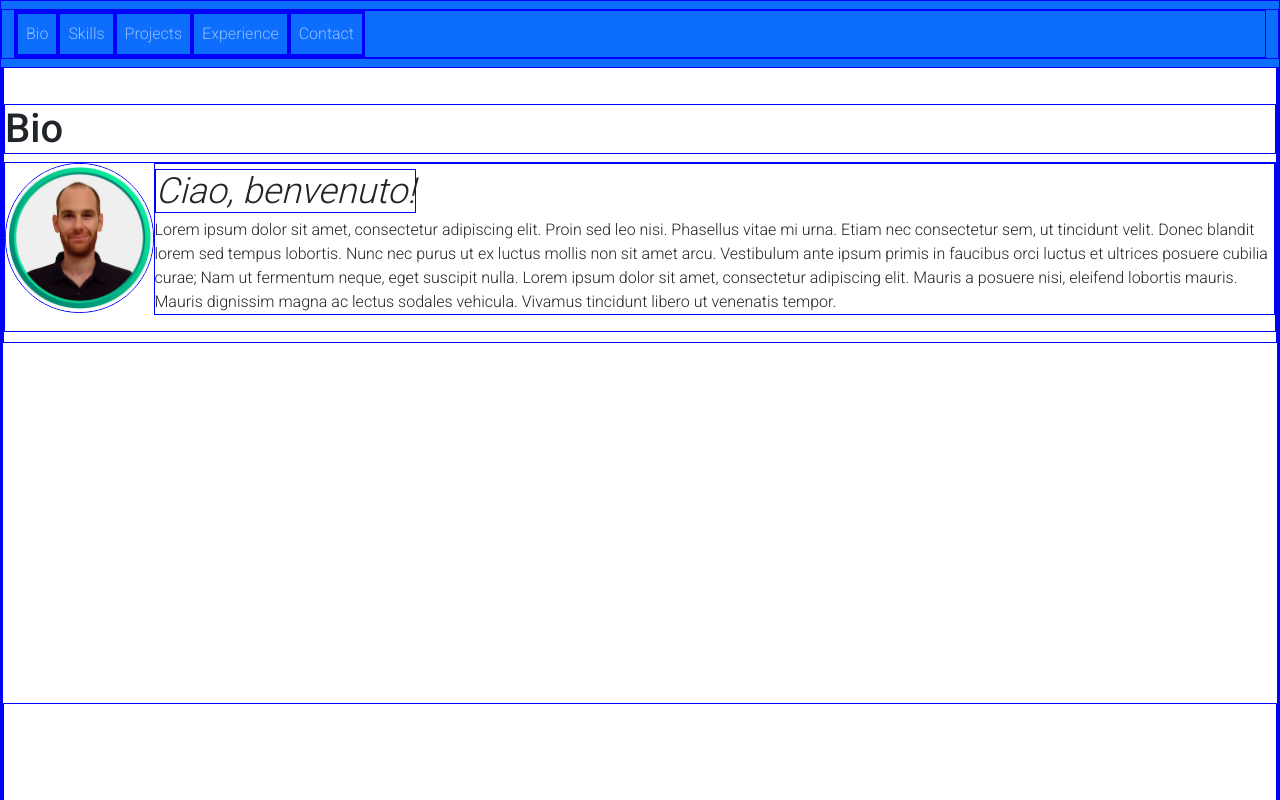
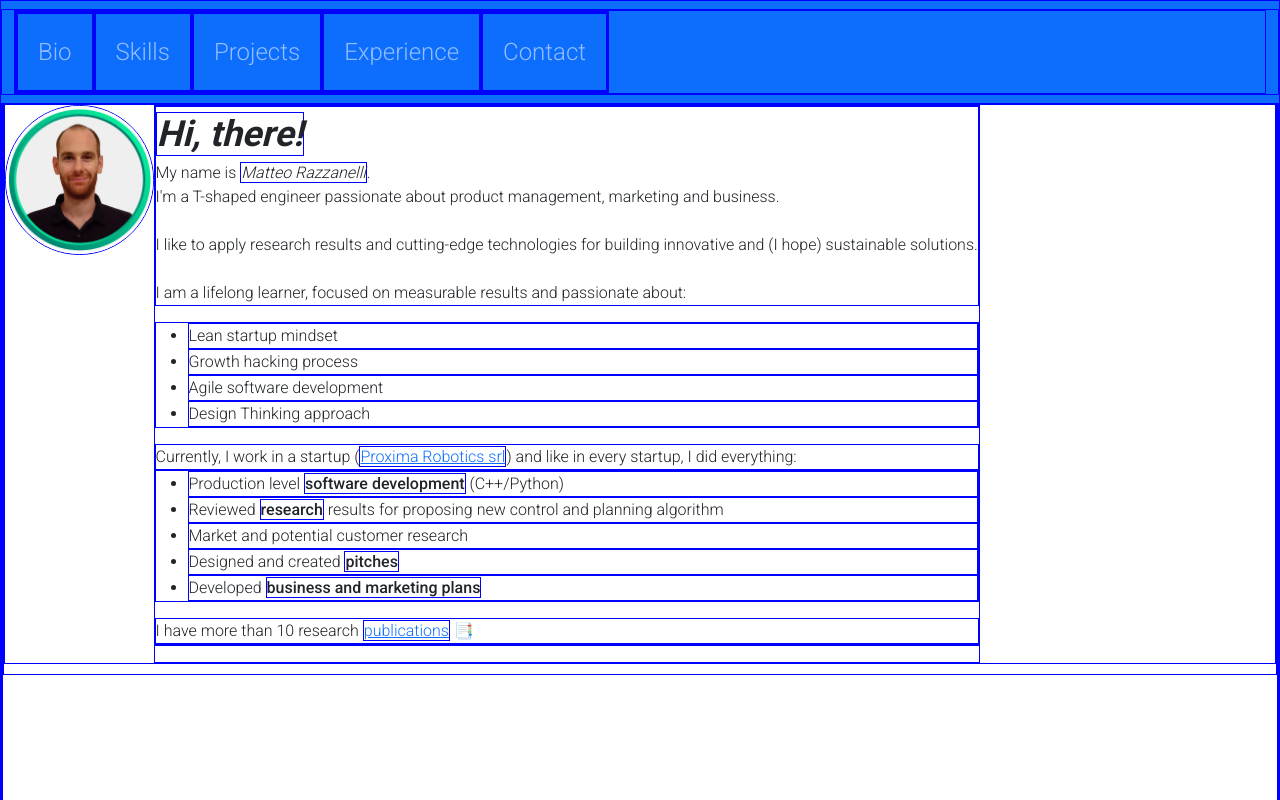
Before and after one commit to matteorazzanelli/matteorazzanelli.github.io, a plain HTML site: page index.html in a window 1280 px wide. Shown: the top 800 px of the page. Drawn offline with nearby package versions, Linux system fonts and the light colour scheme.

Commit message:
navbar ok, bio ok

```diff
--- a/assets/css/style.css
+++ b/assets/css/style.css
@@ -19,38 +19,6 @@
 
 /* Header, navigation bar */
 
-/* .navbar {
-  justify-content: space-around;
-  z-index: 10;
-  position: fixed!important;
-  background-color: whitesmoke;
-  flex-direction: row;
-}
-
-.menu-icon {
-	width: 70px;
-  height: 70px;
-	transition-duration: 1s;
-}
-.menu-icon:hover {
-	width: var(--icon-width);
-  height: var(--icon-width);
-}
-
-.nav-icon {
-  width: var(--icon-width);
-  opacity: 0.5;
-} */
-
-/* .navbar-expand-lg{
-  justify-content: space-around!important;
-} */
-
-/* .navbar-collpase, .navbar, .collapse {
-  flex-direction: row;
-  justify-content: space-around;
-} */
-
 .navbar-nav {
   flex-direction: row!important;
 }
@@ -59,12 +27,11 @@
   color:white!important;
 }
 
-
-
-
-
-
-
+.nav-link {
+  font-size: 24px!important;
+  padding: 20px!important;
+  ;
+}
 
 /* Section */
 
@@ -74,9 +41,20 @@
 
 /* Bio */
 
+.profile-description {
+  display: flex;
+  flex-direction: column;
+}
+
+
 .profile-picture {
   height: 150px;
   border-radius: 80px;
+}
+
+.profile-description > p > a {
+  display: block!important;
+
 }
 
 /* Projects */
--- a/index.html
+++ b/index.html
@@ -41,12 +41,37 @@
 
     <main>
       <section class="section bio" id="bio">
-        <h1>Bio</h1>
+        <!-- <h1>Bio</h1> -->
         <div class="bio-content">
           <img class="profile-picture" src="assets/img/profile-photo.png">
-          <p> <span style="font-style: italic; font-size: 36px;">Ciao, benvenuto!</span><br>
-          Lorem ipsum dolor sit amet, consectetur adipiscing elit. Proin sed leo nisi. Phasellus vitae mi urna. Etiam nec consectetur sem, ut tincidunt velit. Donec blandit lorem sed tempus lobortis. Nunc nec purus ut ex luctus mollis non sit amet arcu. Vestibulum ante ipsum primis in faucibus orci luctus et ultrices posuere cubilia curae; Nam ut fermentum neque, eget suscipit nulla. Lorem ipsum dolor sit amet, consectetur adipiscing elit. Mauris a posuere nisi, eleifend lobortis mauris. Mauris dignissim magna ac lectus sodales vehicula. Vivamus tincidunt libero ut venenatis tempor.</p>
+          <div class="profile-description">
+            <p> <span style="font-style: italic; font-weight: bold; font-size: 36px;">Hi, there!</span><br>
+              My name is <em>Matteo Razzanelli</em>.<br>
 
+              I'm a T-shaped engineer passionate about product management, marketing and business.<br><br>
+
+              I like to apply research results and cutting-edge technologies for building innovative and (I hope) sustainable solutions.<br><br>
+
+              I am a lifelong learner, focused on measurable results and passionate about:
+              <ul>
+                <li>Lean startup mindset</li>
+                <li>Growth hacking process</li>
+                <li>Agile software development</li>
+                <li>Design Thinking approach</li>
+              </ul>
+
+              <span style="display:block">Currently, I work in a startup (<a href="https://www.proximarobotics.com">Proxima Robotics srl</a>) and like in every startup, I did everything:</span>
+              <ul>
+                <li>Production level <strong>software development</strong> (C++/Python)</li>
+                <li>Reviewed <strong>research</strong> results for proposing new control and planning algorithm</li>
+                <li>Market and potential customer research</li>
+                <li>Designed and created <strong>pitches</strong></li>
+                <li>Developed <strong>business and marketing plans</strong></li>
+              </ul>
+
+              <span style="display:block">I have more than 10 research <a href="https://scholar.google.com/citations?user=D8NX7eEAAAAJ&hl=it&oi=ao">publications</a> &#128209;</span>
+            </p>
+          </div>
         </div>
       </section>
 
```
